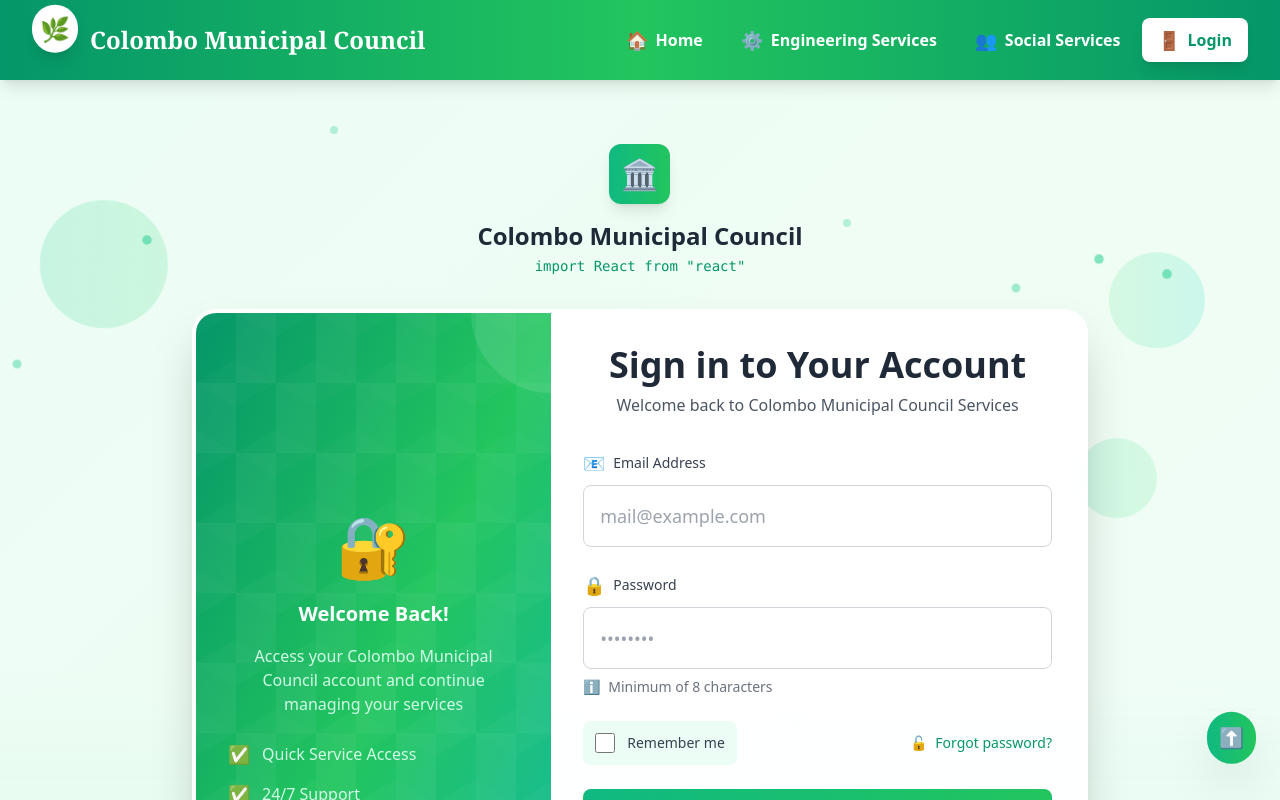
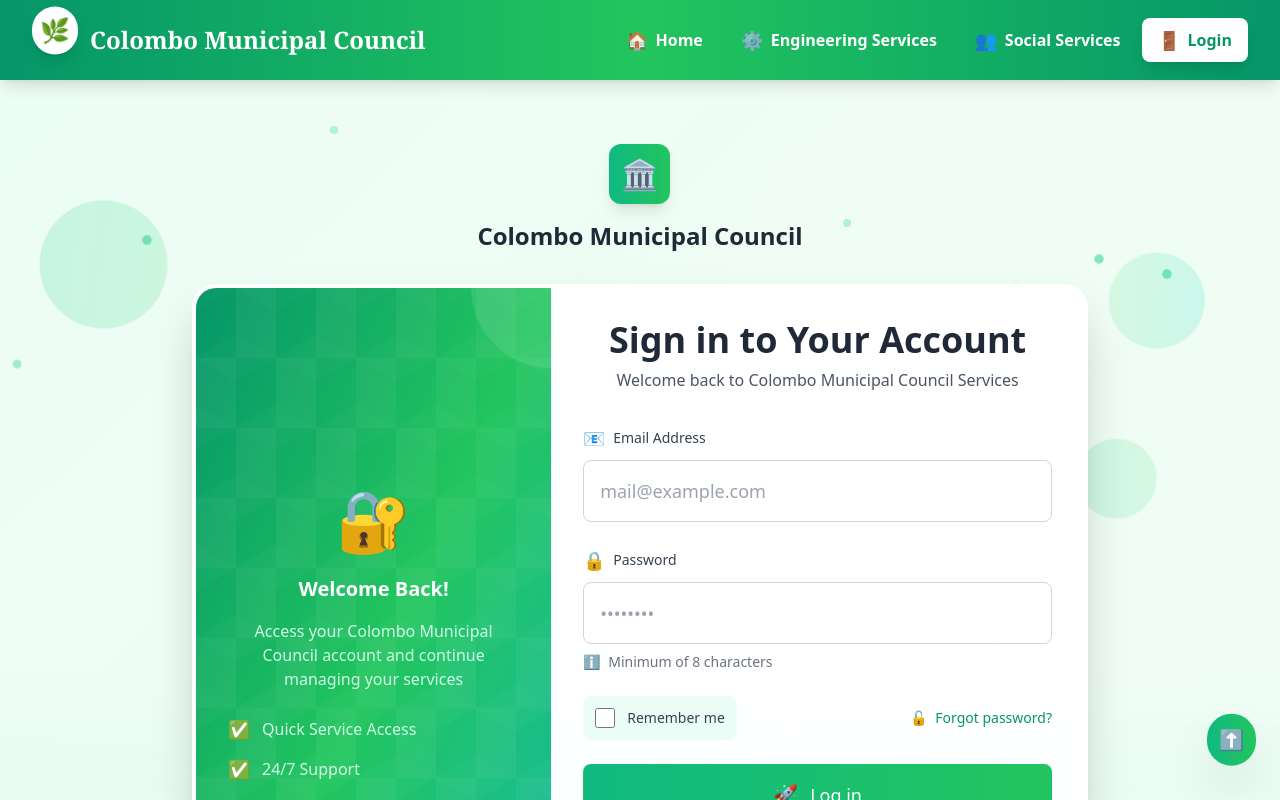
Before and after one commit to ThilinaKanishka/HCI-PROJECT-Front-End-Development-Colombo-Municipal-Council, a React (Vite) app in the folder Front_End/: page /Login in a window 1280 px wide. Shown: the top 800 px of the page. Built offline with nearby package versions, Linux system fonts and the light colour scheme.

Commit message:
Update Login.jsx

```diff
--- a/Front_End/src/components/Login.jsx
+++ b/Front_End/src/components/Login.jsx
@@ -102,9 +102,6 @@
             <h1 className="text-2xl font-bold text-gray-800">
               Colombo Municipal Council
             </h1>
-            <p className="text-emerald-600 text-sm font-mono mt-1">
-              import React from "react"
-            </p>
           </Link>
         </div>
 
```
